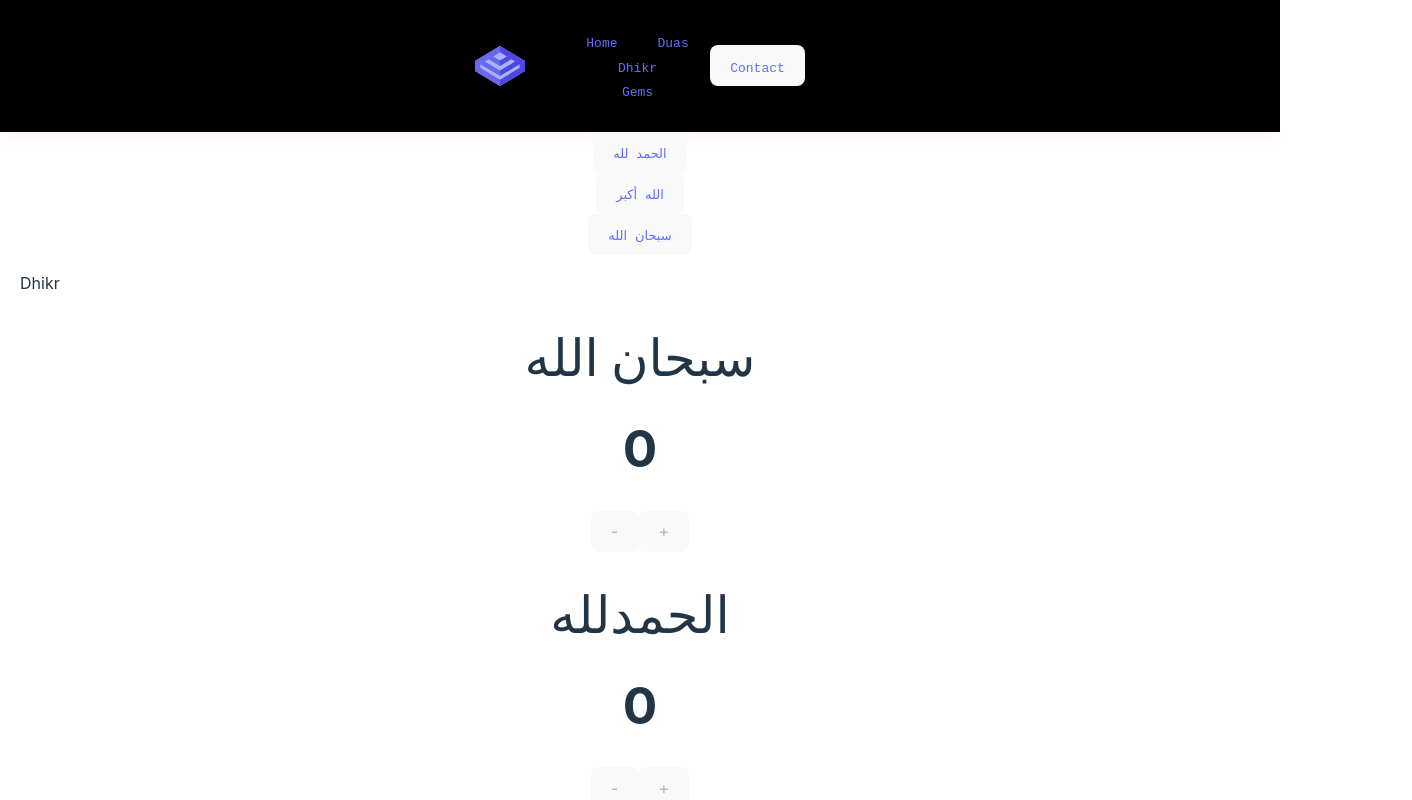
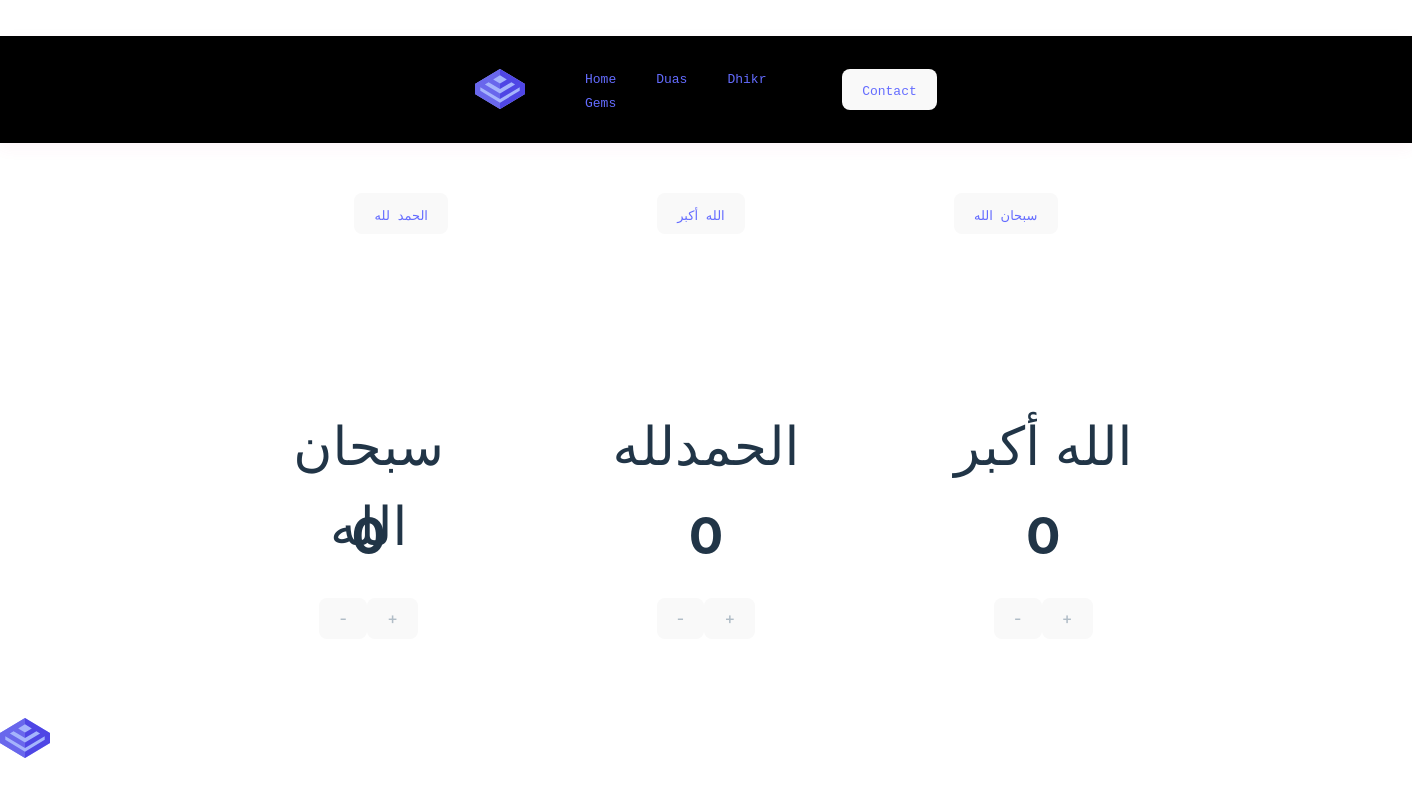
Before and after one commit to Alaabm/Capston_Hidaya_Frontend, a React (Vite) app: page /dhikr in a window 1280 px wide. Shown: the top 800 px of the page, 1412 px wide, since content can reach past the window. Built offline with nearby package versions, Linux system fonts and the light colour scheme.

Commit message:
created gems.css and updated dhikir page

```diff
--- a/src/App.css
+++ b/src/App.css
@@ -2,14 +2,9 @@
 
 #root {
   /* max-width: 1280px; */
-  margin: 0 auto;
+  /* margin: 0 auto; */
   /* padding: 2rem; */
   /* makes everything centered */
-  text-align: center;
+  /* text-align: center; */
 
 }
-
-dhikr-counter{
-  border: 2px solid white;
-  padding: 10px
-}
--- a/src/components/ButtonLink.jsx
+++ b/src/components/ButtonLink.jsx
@@ -1,11 +1,12 @@
 import React from "react";
+import "../styles/Dhikr.css";
 
 const ButtonLink = (props) => {
 
   return (
     <>
-        <div className="button-link">
-            <button >
+        <div >
+            <button className="button-link">
                 <a href={props.route}>{props.buttonLinkText}</a>
             </button>
         </div>
--- a/src/pages/Dhikr.jsx
+++ b/src/pages/Dhikr.jsx
@@ -1,7 +1,7 @@
 import React from "react";
 import Counter from "../components/Counter";
 import ButtonLink from "../components/ButtonLink";
-import "../App.css";
+import "../styles/Dhikr.css";
 
 
 const Dhikr = () => {
@@ -10,20 +10,20 @@ const Dhikr = () => {
 return (
     <>
       <div>
-      <div>
-         <div>
+      <div className="button-container">
+         <div className="button-link">
                <ButtonLink
                route="./alhamdulilahCounter"
                buttonLinkText="الحمد لله"
                ></ButtonLink>
          </div>
-         <div>
+         <div  className="button-link">
                <ButtonLink
                route="./allahuakbarCounter"
                buttonLinkText="الله أكبر"
                ></ButtonLink>
          </div>
-         <div>
+         <div  className="button-link">
                <ButtonLink
                route="./subhanallahCounter"
                buttonLinkText="سبحان الله "
@@ -31,19 +31,20 @@ return (
          </div>
       </div>
 
+         <div className="container-counter">
+         <div className="dhikr-counter">
+            <p style={{fontSize:"40pt", textAlign:"center",  padding:"50pt", height:"0pt", width:"150pt"}}>سبحان الله </p>
+            <div style={{paddingBottom:"20pt"}}>
+               <Counter />
+            </div>
 
-      <p>Dhikr</p>
-      <div className="dhikr-counter">
-         <div >
-            <h1>سبحان الله </h1>
+         </div>
+         <div className="dhikr-counter">
+            <p style={{fontSize:"40pt",  textAlign:"center", padding:"50pt", height:"0pt", width:"150pt"}}>الحمدلله</p>
             <Counter />
          </div>
-         <div >
-            <h1>الحمدلله</h1>
-            <Counter />
-         </div>
-         <div >
-            <h1>الله أكبر</h1>
+         <div className="dhikr-counter">
+            <p style={{fontSize:"40pt",  textAlign:"center",  padding:"50pt", height:"0pt", width:"150pt"}}>الله أكبر</p>
             <Counter />
          </div>
          </div>
--- /dev/null
+++ b/src/styles/Dhikr.css
@@ -0,0 +1,24 @@
+.button-container{
+    display: flex;
+    justify-content: space-around;
+    padding-left:250px;
+    padding-right:250px;
+    padding-top: 50px;
+    padding-bottom: 50px;
+
+    /* text-align: center; */
+}
+
+.container-counter{
+    text-align: center;
+    display: flex;
+    justify-content: space-around;
+    padding-left: 200px;
+    padding-right: 200px;
+    padding-bottom: 50px;
+}
+
+.dhikr-counter{
+    border: 2px solid white;
+
+}
```
